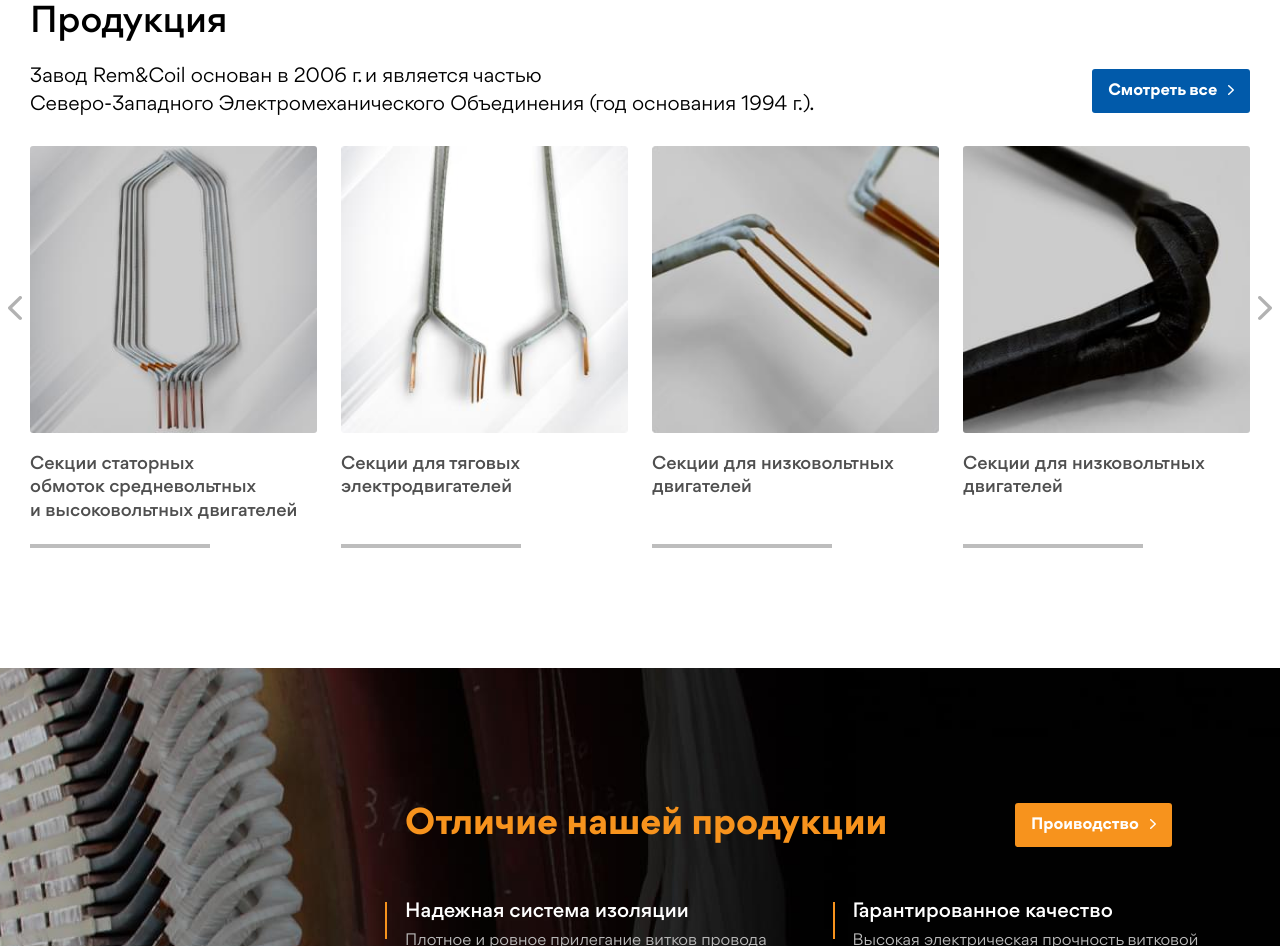
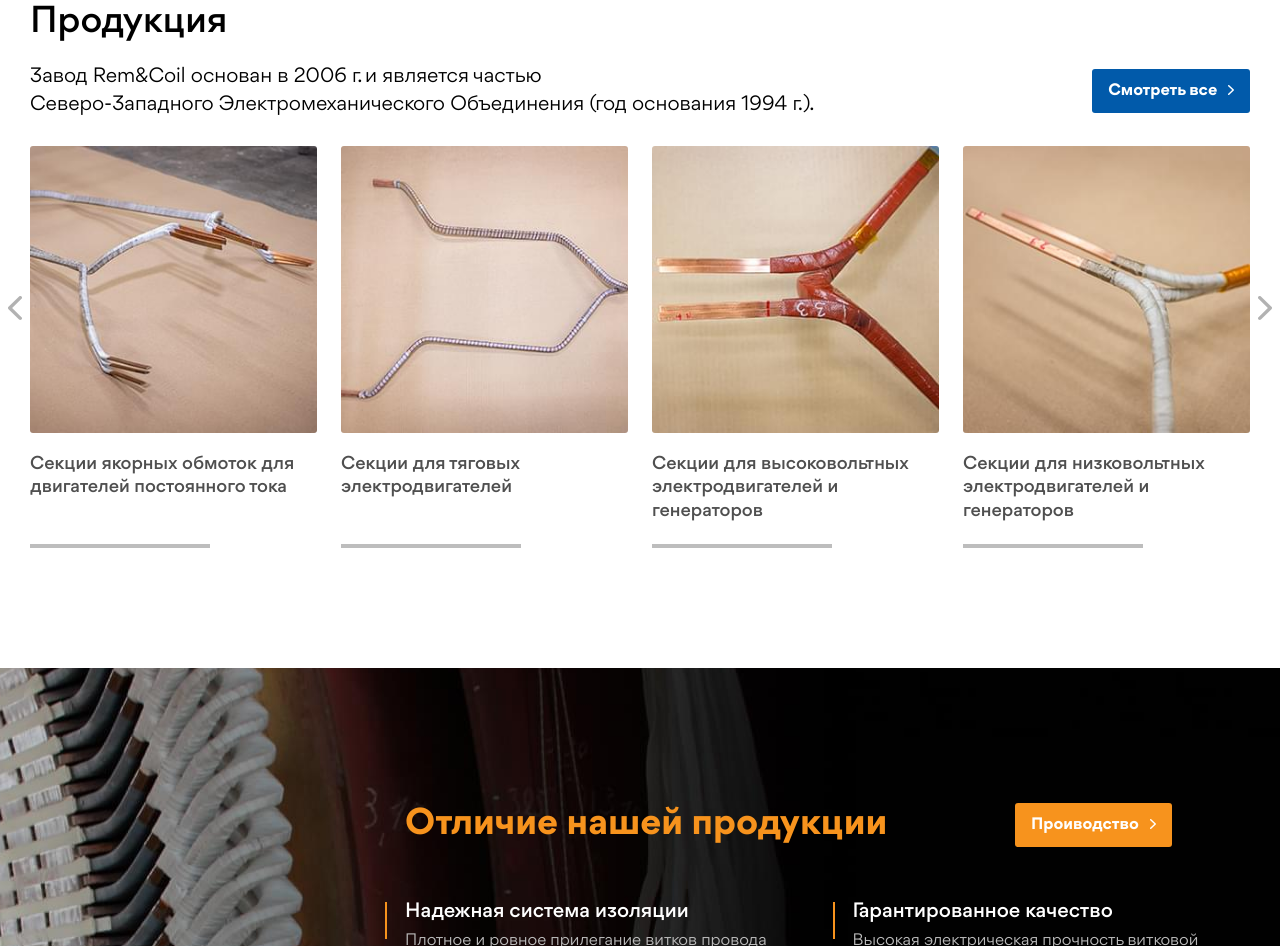
Before and after one commit to AnyaPavlova/rem-coil, a website: page www/index.html in a window 1280 px wide. Shown: the part 2481-3427 px from the top of the page. Drawn offline with Linux system fonts and the light colour scheme.

Commit message:
Картинки заказчика в товара

```diff
--- a/www/index.html
+++ b/www/index.html
@@ -302,6 +302,46 @@
                 <a href="#" class="promo-production__slider-item slider-items__item">
                     <div class="slider-items__info">
                         <div class="promo-production__slider-photo slider-items__photo">
+                            <img src="./images/home/goods/sekcii-yakornyh-obmotok-dlya-dvigateley-postoyannogo-toka.jpg" alt="Photo" class="promo-production__slider-img slider-items__img">
+                        </div>
+                        <div class="promo-production__slider-text-block slider-items__text">
+                            <div class="promo-production__slider-text">Секции якорных обмоток для двигателей постоянного тока</div>
+                        </div>
+                    </div>
+                </a>
+                <a href="#" class="promo-production__slider-item slider-items__item">
+                    <div class="slider-items__info">
+                        <div class="promo-production__slider-photo slider-items__photo">
+                            <img src="./images/home/goods/sekcii-dlya-tyagovyh-lektrodvigateley.jpg" alt="Photo" class="promo-production__slider-img slider-items__img">
+                        </div>
+                        <div class="promo-production__slider-text-block slider-items__text">
+                            <div class="promo-production__slider-text">Секции для тяговых электродвигателей</div>
+                        </div>
+                    </div>
+                </a>
+                <a href="#" class="promo-production__slider-item slider-items__item">
+                    <div class="slider-items__info">
+                        <div class="promo-production__slider-photo slider-items__photo">
+                            <img src="./images/home/goods/sekcii-dlya-vysokovoltnyh-lektrodvigateley-i-generatorov.jpg" alt="Photo" class="promo-production__slider-img slider-items__img">
+                        </div>
+                        <div class="promo-production__slider-text-block slider-items__text">
+                            <div class="promo-production__slider-text">Секции для высоковольтных электродвигателей и генераторов </div>
+                        </div>
+                    </div>
+                </a>
+                <a href="#" class="promo-production__slider-item slider-items__item">
+                    <div class="slider-items__info">
+                        <div class="promo-production__slider-photo slider-items__photo">
+                            <img src="./images/home/goods/sekcii-dlya-nizkovoltnyh-lektrodvigateley-i-generatorov.jpg" alt="Photo" class="promo-production__slider-img slider-items__img">
+                        </div>
+                        <div class="promo-production__slider-text-block slider-items__text">
+                            <div class="promo-production__slider-text">Секции для низковольтных электродвигателей и генераторов </div>
+                        </div>
+                    </div>
+                </a>
+                <a href="#" class="promo-production__slider-item slider-items__item">
+                    <div class="slider-items__info">
+                        <div class="promo-production__slider-photo slider-items__photo">
                             <img src="./images/home/slide-product-1.jpg" alt="Photo" class="promo-production__slider-img slider-items__img">
                         </div>
                         <div class="promo-production__slider-text-block slider-items__text">
@@ -339,16 +379,7 @@
                         </div>
                     </div>
                 </a>
-                <a href="#" class="promo-production__slider-item slider-items__item">
-                    <div class="slider-items__info">
-                        <div class="promo-production__slider-photo slider-items__photo">
-                            <img src="./images/home/slide-product-1.jpg" alt="Photo" class="promo-production__slider-img slider-items__img">
-                        </div>
-                        <div class="promo-production__slider-text-block slider-items__text">
-                            <div class="promo-production__slider-text">Lorem, ipsum dolor.</div>
-                        </div>
-                    </div>
-                </a>
+
             </div>
         </div>
     </div>
```
Also changed, not shown: src/html/index.html (+41 -10 lines), src/images/home/goods/sekcii-dlya-nizkovoltnyh-lektrodvigateley-i-generatorov.jpg (added), src/images/home/goods/sekcii-dlya-tyagovyh-lektrodvigateley.jpg (added), src/images/home/goods/sekcii-dlya-vysokovoltnyh-lektrodvigateley-i-generatorov.jpg (added), src/images/home/goods/sekcii-yakornyh-obmotok-dlya-dvigateley-postoyannogo-toka.jpg (added), www/images/home/goods/sekcii-dlya-nizkovoltnyh-lektrodvigateley-i-generatorov.jpg (added), www/images/home/goods/sekcii-dlya-tyagovyh-lektrodvigateley.jpg (added), www/images/home/goods/sekcii-dlya-vysokovoltnyh-lektrodvigateley-i-generatorov.jpg (added), www/images/home/goods/sekcii-yakornyh-obmotok-dlya-dvigateley-postoyannogo-toka.jpg (added).
